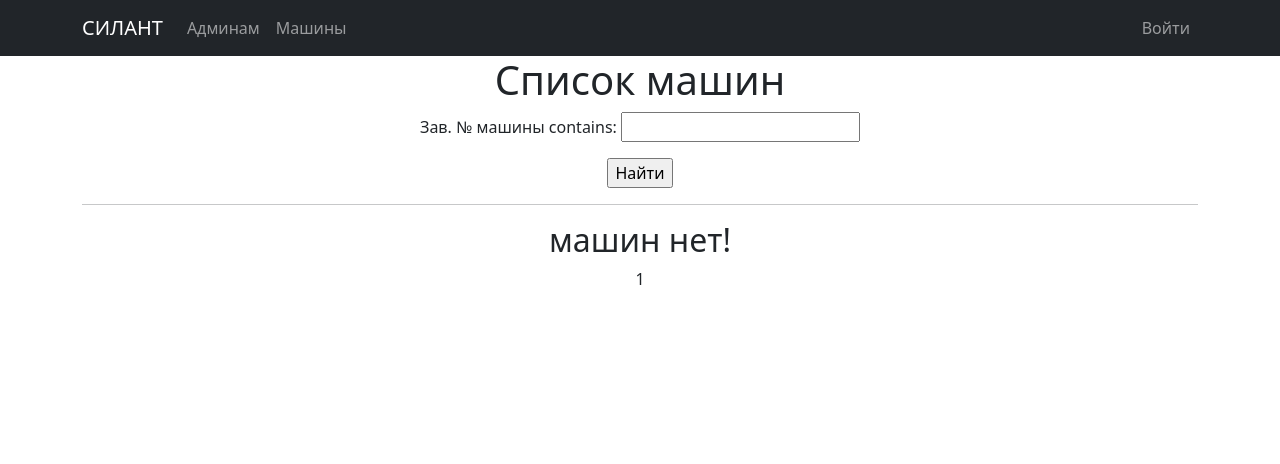
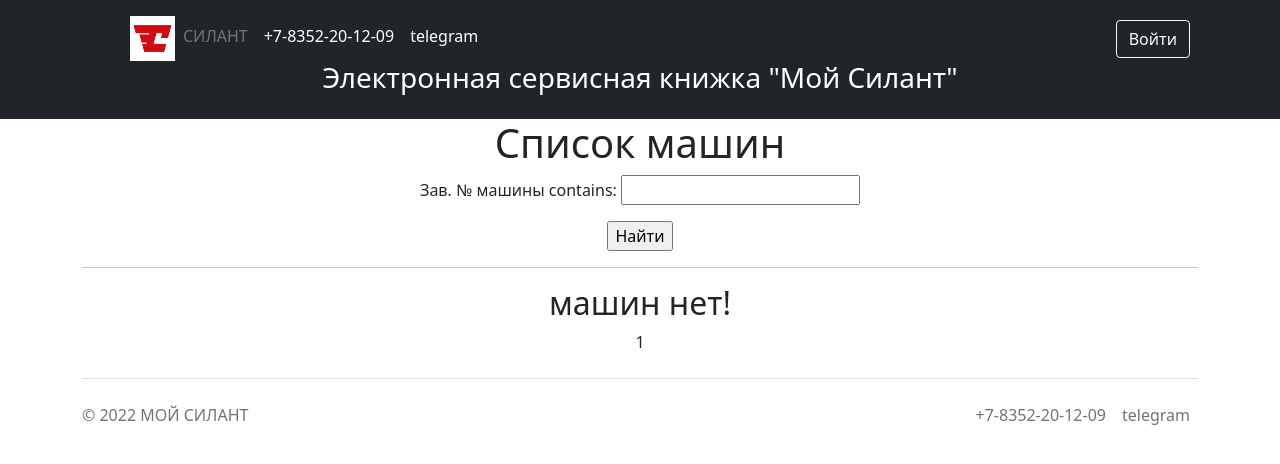
Before and after one commit to roman7586/Final, a Django app: page /cars/ in a window 1280 px wide. Shown: the top 464 px of the page. Run offline with Django 4.2, Linux system fonts and the light colour scheme; some libraries are stand-ins or nearby versions.

Commit message:
Отрисовка шаблона страницы

```diff
--- a/my_silant/templates/flatpages/default.html
+++ b/my_silant/templates/flatpages/default.html
@@ -7,13 +7,103 @@
         <meta name="viewport" content="width=device-width, initial-scale=1, shrink-to-fit=no" />
         <meta name="description" content="" />
         <meta name="author" content="" />
+        <link rel="shortcut icon" href=/static/img/LogotypeTitle.jpg>
         <title>Приложение СИЛАНТ </title>
 
         <link href="{% static 'css/styles.css' %}" rel="stylesheet" />
     </head>
     <body>
+        <div class="wrapper">
+            <header class="p-3 bg-dark text-white">
+                <div class="container">
+                    <div class="d-flex flex-wrap align-items-center justify-content-center justify-content-lg-start">
+                        <a href="/" class="d-flex align-items-center mb-2 mb-lg-0 text-white text-decoration-none">
+                        <svg class="bi me-2" width="40" height="32" role="img" aria-label="Bootstrap"><use xlink:href="#bootstrap"></use></svg>
+                        </a>
+
+                        <ul class="nav col-12 col-lg-auto me-lg-auto mb-2 justify-content-center mb-md-0">
+                            <li><img width="45px" height="45px" src="/static/img/LogotypeHeader.jpg"></li>
+                            <li><a href="#" class="nav-link px-2 text-secondary">СИЛАНТ</a></li>
+                            <li><a href="tel:88352201209" class="nav-link px-2 text-white">+7-8352-20-12-09</a></li>
+                            <li><a href="https://t.me/chzsa21" class="nav-link px-2 text-white">telegram</a></li>
+                        </ul>
+
+                        <div class="text-end">
+                            {% if user.is_authenticated %}
+                                <ul class="navbar-nav ms-auto">
+                                    <li class="nav-item">
+                                        <a class="btn btn-outline-light me-2" href="/accounts/logout/">Выйти</a>
+                                    </li>
+                                </ul>
+                            Вошли как {{request.user.username}}
+                            {% else %}
+                                <ul class="navbar-nav ms-auto">
+                                    <li class="nav-item">
+                                        <a class="btn btn-outline-light me-2" href="/accounts/login/">Войти</a>
+                                    </li>
+                                </ul>
+                            {% endif %}
+
+                        </div>
+
+                    </div>
+                    <div class="nav col-12 col-lg-auto me-lg-auto mb-2 justify-content-center mb-md-0">
+                        <h3>Электронная сервисная книжка "Мой Силант"</h3>
+                    </div>
+                </div>
+            </header>
+            <!-- <header class="p-3 bg-dark text-white">
+                <div class="container">
+                    <a class="navbar-brand" href="/">СИЛАНТ</a>
+                    <a class="navbar-brand" href="/">+7-8352-20-12-09</a>
+                    <a class="navbar-brand" href="/">telegram</a>
+                    {% if user.is_authenticated %}
+                        <ul class="navbar-nav ms-auto">
+                            <li class="nav-item">
+                                <a class="nav-link" href="/accounts/logout/">Выйти</a>
+                            </li>
+                        </ul>
+                        <a class="nav-link" href="/accounts/email/">Вошли как {{request.user.username}}</a>
+                    {% else %}
+                        <ul class="navbar-nav ms-auto">
+                            <li class="nav-item">
+                                <a class="nav-link" href="/accounts/login/">Войти</a>
+                            </li>
+                        </ul>
+                    {% endif %}
+                </div>
+                <div>
+                    <p class="col-lg-12 text-center" >Электронная сервисная книжка "Мой Силант"</p>
+                </div>
+
+            </header> -->
+            <div class="container">
+                <div class="row">
+                    <div class="col-lg-12 text-center">
+                        {% block content %}
+                        {{ flatpage.content }}
+                        {% endblock content %}
+                    </div>
+                </div>
+             </div>
+             <div class="container">
+                <footer class="d-flex flex-wrap justify-content-between align-items-center py-3 my-4 border-top">
+                  <p class="col-md-4 mb-0 text-muted">© 2022 МОЙ СИЛАНТ</p>
+
+                  <!-- <a href="/" class="col-md-4 d-flex align-items-center justify-content-center mb-3 mb-md-0 me-md-auto link-dark text-decoration-none">
+                    <svg class="bi me-2" width="40" height="32"><use xlink:href="#bootstrap"></use></svg>  КАРТИНКА
+                  </a> -->
+
+                  <ul class="nav col-md-4 justify-content-end">
+                    <li class="nav-item"><a href="tel:88352201209" class="nav-link px-2 text-muted">+7-8352-20-12-09</a></li>
+                    <li class="nav-item"><a href="https://t.me/chzsa21" class="nav-link px-2 text-muted">telegram</a></li>
+                  </ul>
+                </footer>
+              </div>
+        </div>
+
         <!-- Responsive navbar-->
-        <nav class="navbar navbar-expand-lg navbar-dark bg-dark static-top">
+        <!--<nav class="navbar navbar-expand-lg navbar-dark bg-dark static-top">
             <div class="container">
                 <a class="navbar-brand" href="/">СИЛАНТ</a>
                 <button class="navbar-toggler" type="button" data-toggle="collapse"
@@ -25,7 +115,7 @@
                 <div class="collapse navbar-collapse" id="navbarResponsive">
                     <ul class="navbar-nav ml-auto">
                         <li class="nav-item">
-                            <a class="nav-link" href="/admin/">Админам</a>
+                            <a class="nav-link" href="/admin/">телефон</a>
                         </li>
                         <li class="nav-item">
                             <a class="nav-link" href="/cars/">Машины</a>
@@ -58,16 +148,7 @@
                     {% endif %}
                 </div>
             </div>
-        </nav>
+        </nav> -->
         <!-- Page content-->
-        <div class="container">
-           <div class="row">
-               <div class="col-lg-12 text-center">
-                   {% block content %}
-                   {{ flatpage.content }}
-                   {% endblock content %}
-               </div>
-           </div>
-</div>
     </body>
 </html>
```
Also changed, not shown: my_silant/db.sqlite3, my_silant/static/img/LogotypeHeader.jpg (added), my_silant/static/img/LogotypeTitle.jpg (added).
